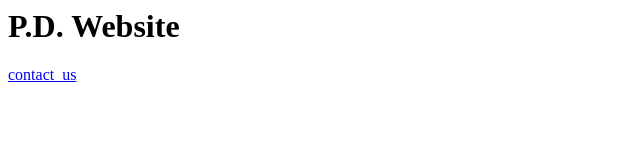
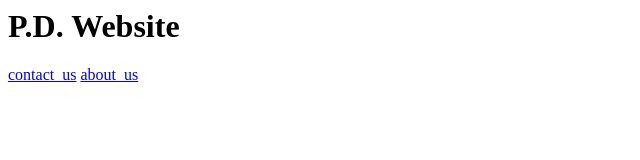
Before and after one commit to dalvipiyush07/brach-demo, a plain HTML site: page index.html in a window 1280 px wide. Shown: the full height of the page, 0-640 px from the left. Drawn offline with Linux system fonts and the light colour scheme.

Commit message:
added about.html file

```diff
--- a/index.html
+++ b/index.html
@@ -1,2 +1,3 @@
 <h1>P.D. Website</h1>
 <a href="contact.html">contact_us</a>
+<a href="about.html">about_us</a>
```
Also changed, not shown: about.html (added, +1 -0 lines).
